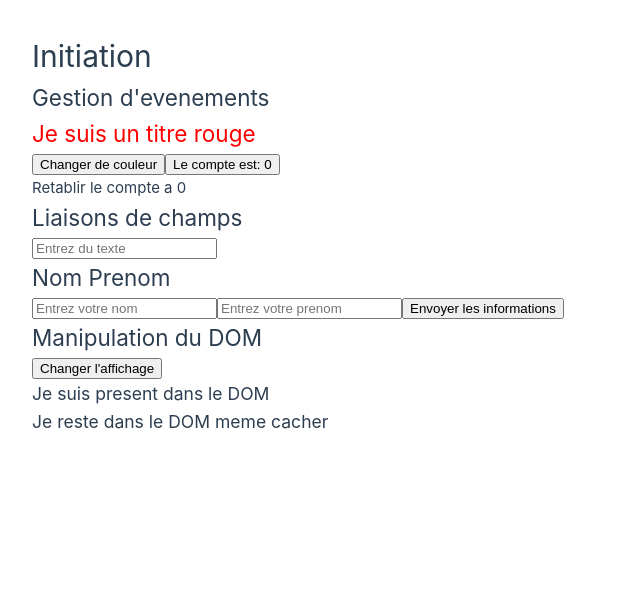
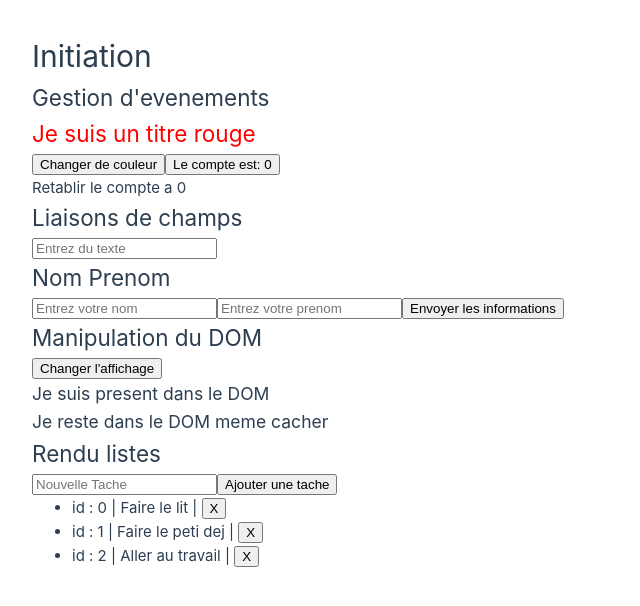
Before and after one commit to BlizzFir3/PEO-Front-End, a Vue app in the folder Vue.js/first-project/: page / in a window 1280 px wide. Shown: the top 606 px of the page, without its empty margins (0-640 px from the left). Built offline with nearby package versions, Linux system fonts and the light colour scheme.

Commit message:
Feat: Rendu de liste

```diff
--- a/Vue.js/first-project/src/App.vue
+++ b/Vue.js/first-project/src/App.vue
@@ -9,6 +9,7 @@
     <div @click="resetCompte" style="cursor: pointer">
         Retablir le compte a 0
     </div>
+
     <h2>Liaisons de champs</h2>
     <p>{{ text }}</p>
     <input v-model="text" :placeholder="placeholder" />
@@ -18,14 +19,25 @@
     <button @click="console.log(info.nom, info.prenom)">
         Envoyer les informations
     </button>
+
     <h2>Manipulation du DOM</h2>
     <button @click="affichage = !affichage">Changer l'affichage</button>
     <h3 v-if="affichage">Je suis present dans le DOM</h3>
     <h3 v-else>Je suis l'autre qui apparait a sa place</h3>
+    <h3 v-show="affichage">Je reste dans le DOM meme cacher</h3>
+    <h3 v-if="test">{{ test.compte }}</h3>
 
-    <h3 v-show="affichage">Je reste dans le DOM meme cacher</h3>
-
-    <h3 v-if="test">{{ test.compte }}</h3>
+    <h2>Rendu listes</h2>
+    <form @submit.prevent="ajouterTache">
+        <input v-model="tache" required placeholder="Nouvelle Tache" />
+        <button>Ajouter une tache</button>
+    </form>
+    <ul>
+        <li v-for="(todo, index) in todoList" :key="todo.id">
+            id : {{ todo.id }} | {{ todo.texte }} |
+            <button @click="removeByIndex(index)">X</button>
+        </li>
+    </ul>
 </template>
 
 <script setup>
@@ -36,6 +48,31 @@ const etat = ref(true);
 const text = ref("");
 const placeholder = ref("Entrez du texte");
 const affichage = ref(true);
+const tache = ref();
+
+var id = 0;
+const todoList = ref([
+    { id: id++, texte: "Faire le lit" },
+    { id: id++, texte: "Faire le peti dej" },
+    { id: id++, texte: "Aller au travail" },
+]);
+
+const ajouterTache = () => {
+    todoList.value.push({ id: id++, texte: tache.value });
+    tache.value = "";
+};
+
+const removeByIndex = (index) => {
+    const res = [];
+
+    for (var i = 0; i < todoList.value.length; i++) {
+        if (i != index) {
+            res.push(todoList.value[i]);
+        }
+    }
+
+    todoList.value = res;
+};
 
 const test = reactive({});
 
```
